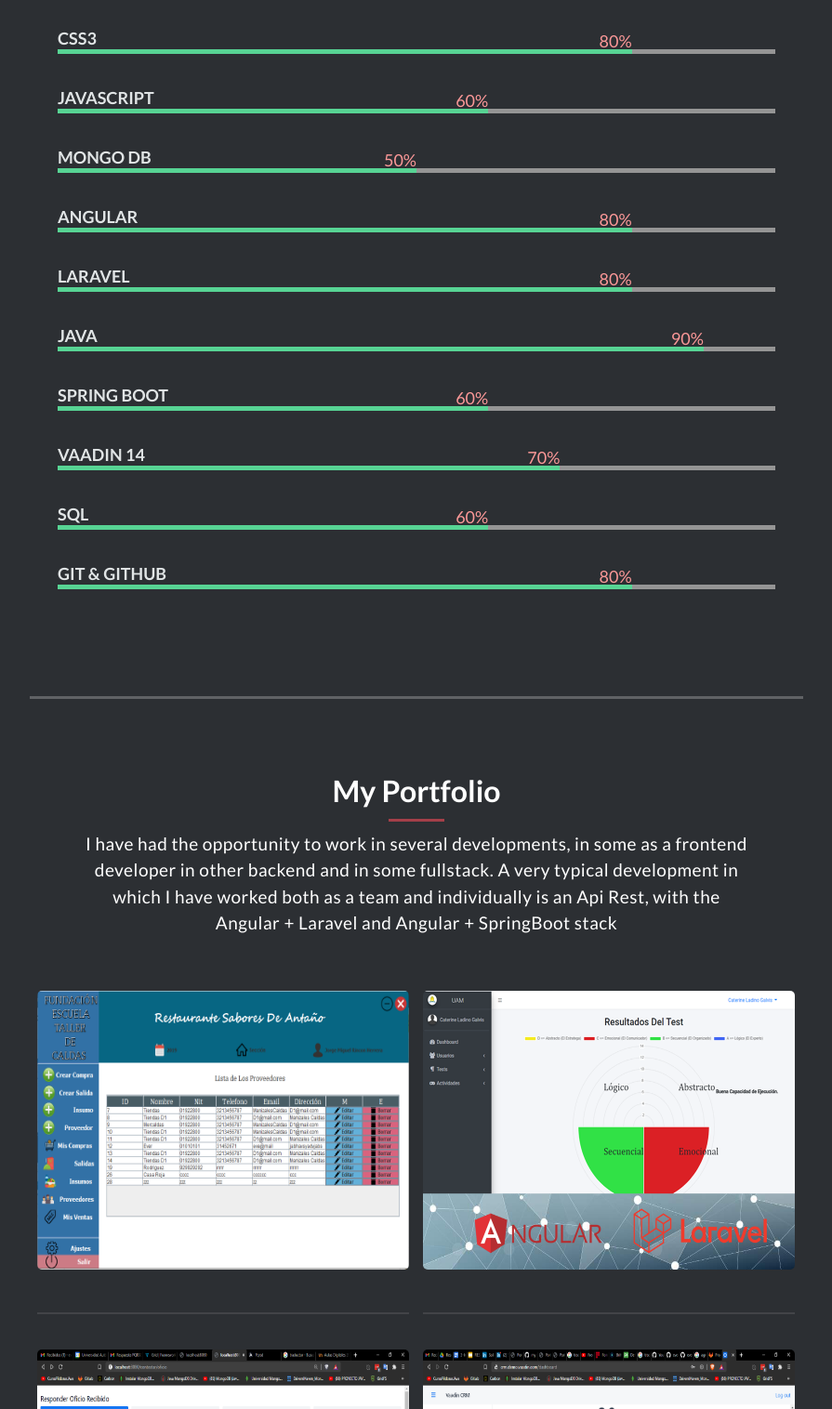
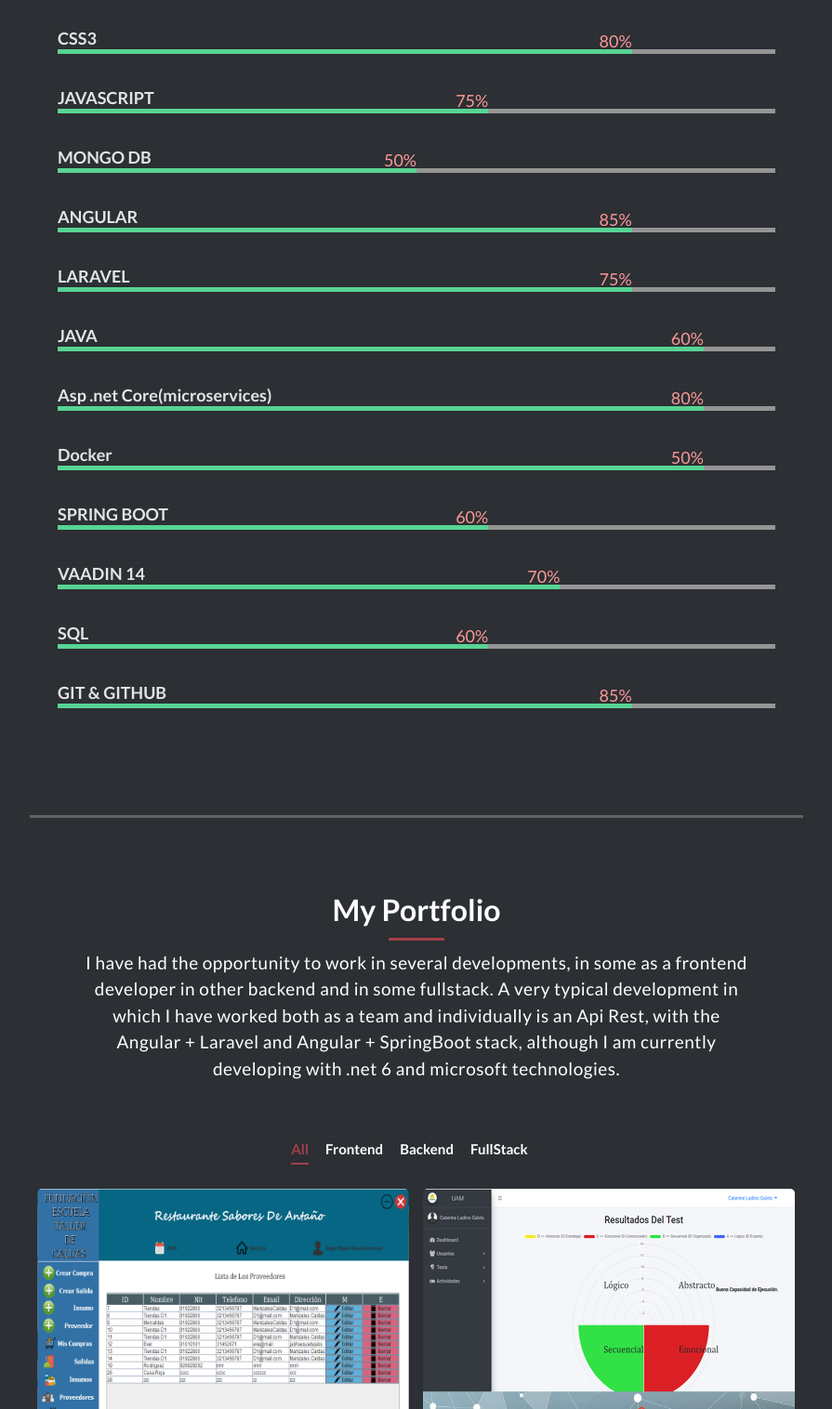
Before and after one commit to everpe/portfolio, a plain HTML site: page index.html in a window 1280 px wide. Shown: the part 1026-2542 px from the top of the page at 93% size, without its empty margins (352-1247 px from the left). Drawn offline with Linux system fonts and the light colour scheme.

Commit message:
feat: update age and skills

```diff
--- a/index.html
+++ b/index.html
@@ -40,7 +40,7 @@ https://templatemo.com/tm-531-reflux
               <a href="#"><img src="assets/images/profile2.png" alt="" /></a>
             </div>
             <div class="author-content">
-              <h4>Ever Peña</h4>
+              <h4>Ever Peña Ballesteros</h4>
               <span>FULL-STACK DEVELOPER</span>
               <br><br>
               <a class="btn btn-outline-success descarga" href="assets/images/Hoja_Vida_2021.pdf"
@@ -99,7 +99,7 @@ https://templatemo.com/tm-531-reflux
 
                 <p class="nombre"> <b>FULLNAME: </b>  Ever Peña Ballesteros</p>
 
-                <p class="nombre"><b>AGE: </b>22</p>
+                <p class="nombre"><b>AGE: </b>24</p>
                 <p class="nombre"><b>PHONE: </b>+57 3142057914</p>
                 <p class="nombre"><b>EMAIL: </b>ever.penab@autonoma.edu.co</p>
                 <p class="nombre"><b>LANGUAGE: </b> Spanish, English(intermediate level)</p>
@@ -142,7 +142,7 @@ https://templatemo.com/tm-531-reflux
             <div class="skill">
               <p>JAVASCRIPT</p>
               <div class="skill-bar skill3 wow slideInLeft animated">
-                  <span class="skill-count3">60%</span>
+                  <span class="skill-count3">75%</span>
               </div>
             </div>
             <div class="skill">
@@ -154,20 +154,32 @@ https://templatemo.com/tm-531-reflux
             <div class="skill">
               <p>ANGULAR</p>
               <div class="skill-bar skill5 wow slideInLeft animated">
-                  <span class="skill-count5">80%</span>
+                  <span class="skill-count5">85%</span>
               </div>
             </div>
 
             <div class="skill">
               <p>LARAVEL</p>
               <div class="skill-bar skill5 wow slideInLeft animated">
-                  <span class="skill-count5">80%</span>
+                  <span class="skill-count5">75%</span>
               </div>
             </div>
             <div class="skill">
               <p>JAVA</p>
               <div class="skill-bar skill6 wow slideInLeft animated">
-                  <span class="skill-count6">90%</span>
+                  <span class="skill-count6">60%</span>
+              </div>
+            </div>
+            <div class="skill">
+              <p>Asp .net Core(microservices)</p>
+              <div class="skill-bar skill6 wow slideInLeft animated">
+                  <span class="skill-count6">80%</span>
+              </div>
+            </div>
+            <div class="skill">
+              <p>Docker</p>
+              <div class="skill-bar skill6 wow slideInLeft animated">
+                  <span class="skill-count6">50%</span>
               </div>
             </div>
             <div class="skill">
@@ -192,7 +204,7 @@ https://templatemo.com/tm-531-reflux
             <div class="skill">
               <p>GIT & GITHUB</p>
               <div class="skill-bar skill10 wow slideInLeft animated">
-                  <span class="skill-count10">80%</span>
+                  <span class="skill-count10">85%</span>
               </div>
             </div>
           </div>
@@ -208,12 +220,12 @@ https://templatemo.com/tm-531-reflux
               I have had the opportunity to work in several developments, in some as a frontend
               developer in other backend and in some fullstack.
               A very typical development in which I have worked both as a team and individually is an Api Rest,
-              with the Angular + Laravel and Angular + SpringBoot stack
+              with the Angular + Laravel and Angular + SpringBoot stack, although I am currently developing with .net 6 and microsoft technologies.
             </span>
           </div>
           <div class="row">
             <div class="isotope-wrapper">
-              <!-- <form class="isotope-toolbar">
+              <form class="isotope-toolbar">
                 <label
                   ><input
                     type="radio"
@@ -226,30 +238,30 @@ https://templatemo.com/tm-531-reflux
                 <label
                   ><input
                     type="radio"
-                    data-type="people"
+                    data-type="front"
                     name="isotope-filter"
                   />
-                  <span>people</span></label
+                  <span>Frontend</span></label
                 >
                 <label
                   ><input
                     type="radio"
-                    data-type="nature"
+                    data-type="back"
                     name="isotope-filter"
                   />
-                  <span>nature</span></label
+                  <span>Backend</span></label
                 >
                 <label
                   ><input
                     type="radio"
-                    data-type="animals"
+                    data-type="full"
                     name="isotope-filter"
                   />
-                  <span>animals</span></label
+                  <span>FullStack</span></label
                 >
-              </form> -->
+              </form>
               <div class="isotope-box">
-                <div class="isotope-item" data-type="nature">
+                <div class="isotope-item" data-type="back">
                   <figure class="snip1321">
                     <img
                       src="assets/images/javaDesktop.png"
@@ -271,7 +283,7 @@ https://templatemo.com/tm-531-reflux
                   </figure>
                 </div>
 
-                <div class="isotope-item" data-type="people">
+                <div class="isotope-item" data-type="full">
                   <figure class="snip1321">
                     <img
                       src="assets/images/apiEmprendimiento.png"
@@ -292,7 +304,7 @@ https://templatemo.com/tm-531-reflux
                   </figure>
                 </div>
 
-                <div class="isotope-item" data-type="animals">
+                <div class="isotope-item" data-type="full">
                   <figure class="snip1321">
                     <img
                       src="assets/images/unoPqrsd.png"
@@ -313,7 +325,7 @@ https://templatemo.com/tm-531-reflux
                   </figure>
                 </div>
 
-                <div class="isotope-item" data-type="people">
+                <div class="isotope-item" data-type="back">
                   <figure class="snip1321">
                     <img
                       src="assets/images/crm.png"
@@ -333,7 +345,7 @@ https://templatemo.com/tm-531-reflux
                   </figure>
                 </div>
 
-                <div class="isotope-item" data-type="nature">
+                <div class="isotope-item" data-type="front">
                   <figure class="snip1321">
                     <img
                       src="assets/images/paginaFetc.png"
@@ -346,14 +358,14 @@ https://templatemo.com/tm-531-reflux
                         data-title="Caption"
                         ><i class="fa fa-search"></i
                       ></a>
-                      <h4>Página Web FETC. <br> Html+Css+Js Wordpress</h4>
+                      <h4>Sitio Web FETC. <br> Html+Css+Js Wordpress</h4>
                       <span>Landing Page Fundación Escuela taller de Caldas <br>
                       <a href="https://fescuelatallerdecaldas-pccc.org/">Url Web FETC</a></span>
                     </figcaption>
                   </figure>
                 </div>
 
-                <div class="isotope-item" data-type="animals">
+                <div class="isotope-item" data-type="front">
                   <figure class="snip1321">
                     <img
                       src="assets/images/cliente1.png"
```
